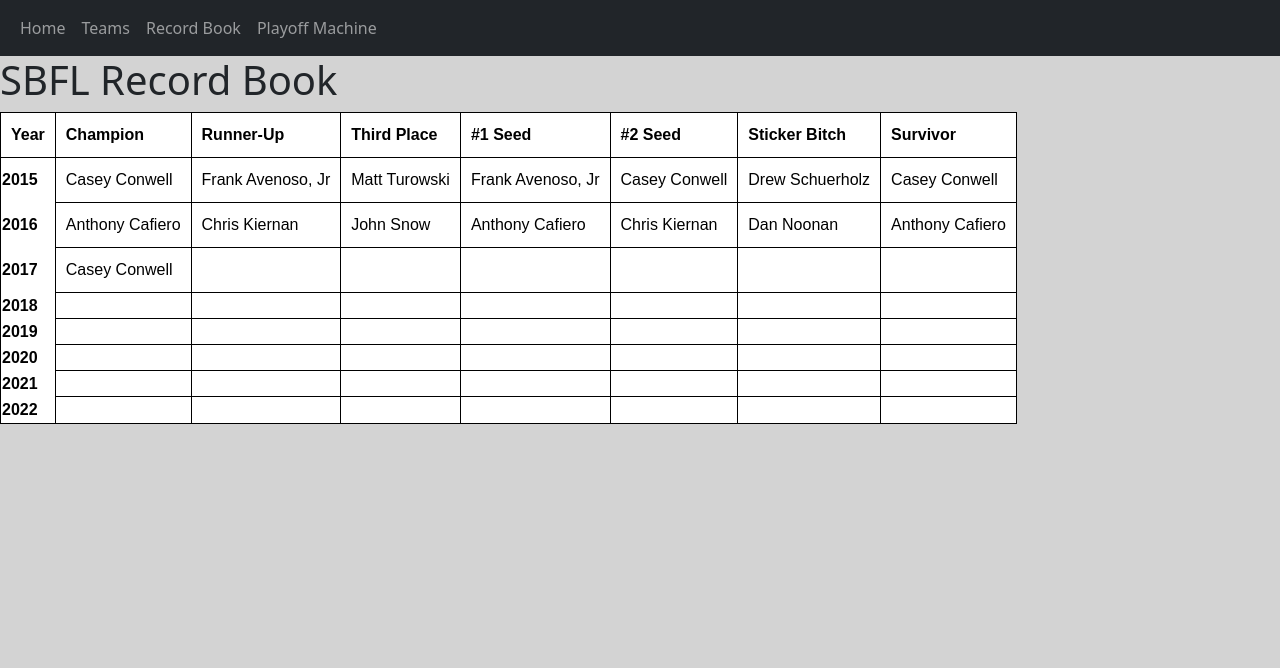
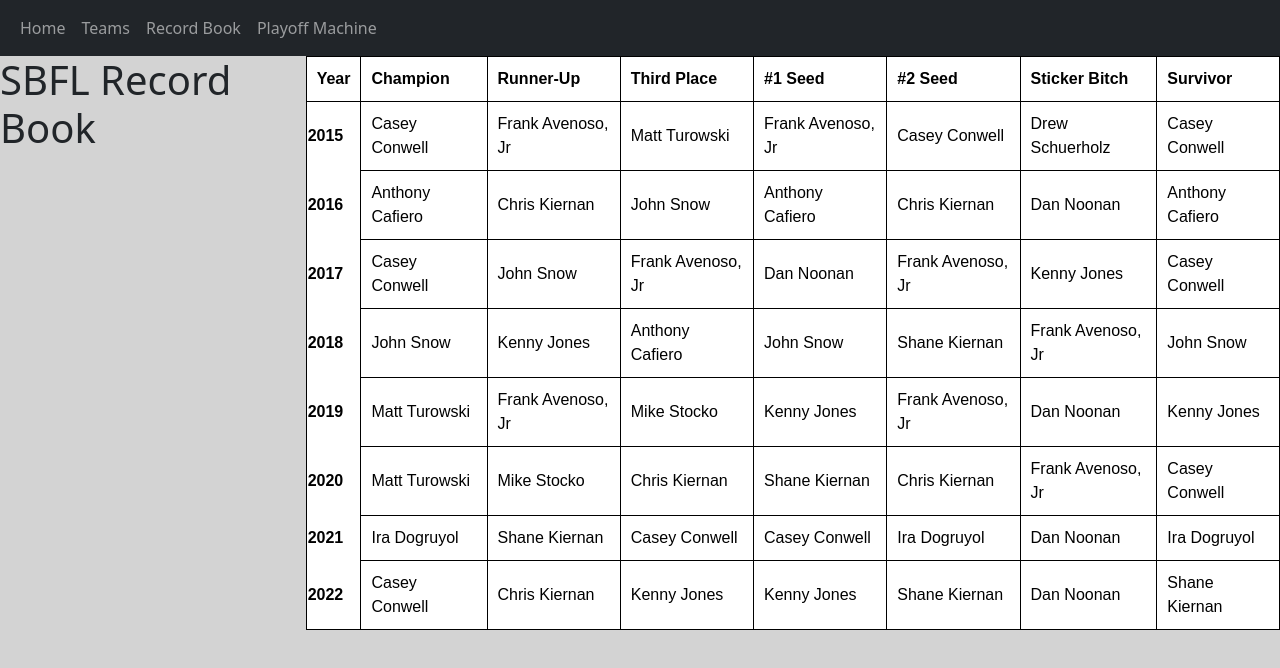
Before and after one commit to kennyj34/sbfl, a React (Create React App) app: page /recordbook in a window 1280 px wide. Shown: the top 668 px of the page. Built offline with nearby package versions, Linux system fonts and the light colour scheme.

Commit message:
update record book and shane

```diff
--- a/src/components/home/recordbook.js
+++ b/src/components/home/recordbook.js
@@ -15,7 +15,7 @@ const RecordBook = (props) => {
     border:'1px solid black'
   };
   return (
-<div>
+<div style={{display:'flex', justifyContent:'center'}}>
   <h1>SBFL Record Book</h1>
 <table style={mystyle}>
   <tr style={mystyle}>
@@ -51,62 +51,62 @@ const RecordBook = (props) => {
   <tr>
     <td style={{fontWeight:'bold'}}>2017</td>
     <td style={mystyle}>Casey Conwell</td>
-    <td style={mystyle}></td>
-    <td style={mystyle}></td>
-    <td style={mystyle}></td>
-    <td style={mystyle}></td>
-    <td style={mystyle}></td>
-    <td style={mystyle}></td>
+    <td style={mystyle}>John Snow</td>
+    <td style={mystyle}>Frank Avenoso, Jr</td>
+    <td style={mystyle}>Dan Noonan</td>
+    <td style={mystyle}>Frank Avenoso, Jr</td>
+    <td style={mystyle}>Kenny Jones</td>
+    <td style={mystyle}>Casey Conwell</td>
   </tr>
   <tr>
     <td style={{fontWeight:'bold'}}>2018</td>
-    <td style={mystyle}></td>
-    <td style={mystyle}></td>
-    <td style={mystyle}></td>
-    <td style={mystyle}></td>
-    <td style={mystyle}></td>
-    <td style={mystyle}></td>
-    <td style={mystyle}></td>
+    <td style={mystyle}>John Snow</td>
+    <td style={mystyle}>Kenny Jones</td>
+    <td style={mystyle}>Anthony Cafiero</td>
+    <td style={mystyle}>John Snow</td>
+    <td style={mystyle}>Shane Kiernan</td>
+    <td style={mystyle}>Frank Avenoso, Jr</td>
+    <td style={mystyle}>John Snow</td>
   </tr>
   <tr>
     <td style={{fontWeight:'bold'}}>2019</td>
-    <td style={mystyle}></td>
-    <td style={mystyle}></td>
-    <td style={mystyle}></td>
-    <td style={mystyle}></td>
-    <td style={mystyle}></td>
-    <td style={mystyle}></td>
-    <td style={mystyle}></td>
+    <td style={mystyle}>Matt Turowski</td>
+    <td style={mystyle}>Frank Avenoso, Jr</td>
+    <td style={mystyle}>Mike Stocko</td>
+    <td style={mystyle}>Kenny Jones</td>
+    <td style={mystyle}>Frank Avenoso, Jr</td>
+    <td style={mystyle}>Dan Noonan</td>
+    <td style={mystyle}>Kenny Jones</td>
   </tr>
   <tr>
     <td style={{fontWeight:'bold'}}>2020</td>
-    <td style={mystyle}></td>
-    <td style={mystyle}></td>
-    <td style={mystyle}></td>
-    <td style={mystyle}></td>
-    <td style={mystyle}></td>
-    <td style={mystyle}></td>
-    <td style={mystyle}></td>
+    <td style={mystyle}>Matt Turowski</td>
+    <td style={mystyle}>Mike Stocko</td>
+    <td style={mystyle}>Chris Kiernan</td>
+    <td style={mystyle}>Shane Kiernan</td>
+    <td style={mystyle}>Chris Kiernan</td>
+    <td style={mystyle}>Frank Avenoso, Jr</td>
+    <td style={mystyle}>Casey Conwell</td>
   </tr>
   <tr>
     <td style={{fontWeight:'bold'}}>2021</td>
-    <td style={mystyle}></td>
-    <td style={mystyle}></td>
-    <td style={mystyle}></td>
-    <td style={mystyle}></td>
-    <td style={mystyle}></td>
-    <td style={mystyle}></td>
-    <td style={mystyle}></td>
+    <td style={mystyle}>Ira Dogruyol</td>
+    <td style={mystyle}>Shane Kiernan</td>
+    <td style={mystyle}>Casey Conwell</td>
+    <td style={mystyle}>Casey Conwell</td>
+    <td style={mystyle}>Ira Dogruyol</td>
+    <td style={mystyle}>Dan Noonan</td>
+    <td style={mystyle}>Ira Dogruyol</td>
   </tr>
   <tr>
     <td style={{fontWeight:'bold'}}>2022</td>
-    <td style={mystyle}></td>
-    <td style={mystyle}></td>
-    <td style={mystyle}></td>
-    <td style={mystyle}></td>
-    <td style={mystyle}></td>
-    <td style={mystyle}></td>
-    <td style={mystyle}></td>
+    <td style={mystyle}>Casey Conwell</td>
+    <td style={mystyle}>Chris Kiernan</td>
+    <td style={mystyle}>Kenny Jones</td>
+    <td style={mystyle}>Kenny Jones</td>
+    <td style={mystyle}>Shane Kiernan</td>
+    <td style={mystyle}>Dan Noonan</td>
+    <td style={mystyle}>Shane Kiernan</td>
   </tr>
 </table>
 </div>
--- a/src/components/home/team.js
+++ b/src/components/home/team.js
@@ -118,7 +118,23 @@ console.log({images})
         <Modal.Header closeButton>
           <Modal.Title>Crawdads</Modal.Title>
         </Modal.Header>
-        <Modal.Body>Hello</Modal.Body>
+        <Modal.Body>
+          <div>
+            <div>
+            1st place finishes: 0
+            </div>
+            <div>
+              Records:
+            </div>
+            <ul>
+              <li>Most Weeks Survived (57)</li>
+              <li>Most 1st Round Byes (2)</li>
+              <li>Current Consecutive Playoffs Made (3)</li>
+              <li>Most Playoff Apperances (5)</li>
+              <li>Longest Postseason Losing Streak (3)</li>
+            </ul>
+          </div>
+          </Modal.Body>
       </Modal>
       <div>
         <h4>Hammers</h4>
```
